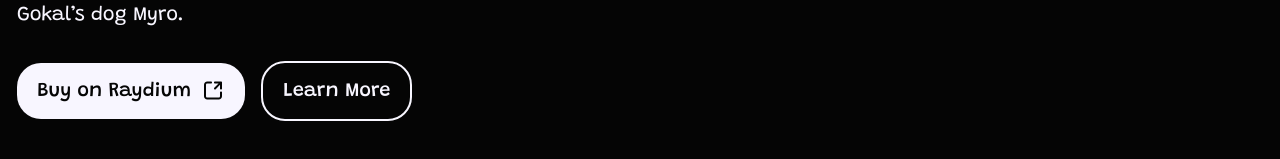
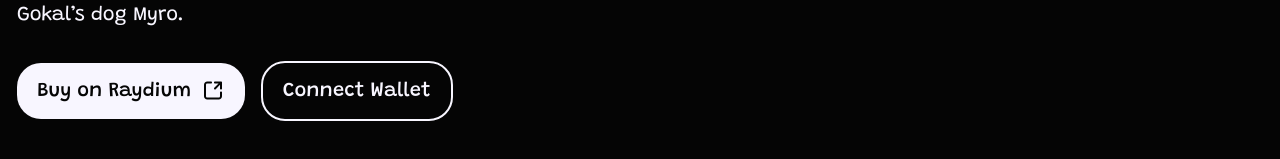
Before and after one commit to solanatraderalo/gamecenter, a website: page public/index.html in a window 1280 px wide. Shown: the part 733-892 px from the top of the page. Drawn offline with nearby package versions, Linux system fonts and the light colour scheme.

Commit message:
Update index.html

```diff
--- a/public/index.html
+++ b/public/index.html
@@ -71,7 +71,7 @@
                             <path d="M6.25 5.44702C5.56 5.44702 5 6.00702 5 6.69702V18.197C5 18.887 5.56 19.447 6.25 19.447H17.75C18.44 19.447 19 18.887 19 18.197V14.447C19 14.1818 19.1054 13.9275 19.2929 13.7399C19.4804 13.5524 19.7348 13.447 20 13.447C20.2652 13.447 20.5196 13.5524 20.7071 13.7399C20.8946 13.9275 21 14.1818 21 14.447V18.197C21 19.059 20.6576 19.8856 20.0481 20.4951C19.4386 21.1046 18.612 21.447 17.75 21.447H6.25C5.38805 21.447 4.5614 21.1046 3.9519 20.4951C3.34241 19.8856 3 19.059 3 18.197V6.69702C3 5.83507 3.34241 5.00842 3.9519 4.39892C4.5614 3.78943 5.38805 3.44702 6.25 3.44702H10C10.2652 3.44702 10.5196 3.55238 10.7071 3.73991C10.8946 3.92745 11 4.18181 11 4.44702C11 4.71224 10.8946 4.96659 10.7071 5.15413C10.5196 5.34166 10.2652 5.44702 10 5.44702H6.25ZM14 5.44702C13.7348 5.44702 13.4804 5.34166 13.2929 5.15413C13.1054 4.96659 13 4.71224 13 4.44702C13 4.18181 13.1054 3.92745 13.2929 3.73991C13.4804 3.55238 13.7348 3.44702 14 3.44702H20C20.2652 3.44702 20.5196 3.55238 20.7071 3.73991C20.8946 3.92745 21 4.18181 21 4.44702V10.447C21 10.7122 20.8946 10.9666 20.7071 11.1541C20.5196 11.3417 20.2652 11.447 20 11.447C19.7348 11.447 19.4804 11.3417 19.2929 11.1541C19.1054 10.9666 19 10.7122 19 10.447V6.86102L14.707 11.154C14.5184 11.3362 14.2658 11.437 14.0036 11.4347C13.7414 11.4324 13.4906 11.3272 13.3052 11.1418C13.1198 10.9564 13.0146 10.7056 13.0123 10.4434C13.01 10.1812 13.1108 9.92862 13.293 9.74002L17.586 5.44702H14Z" fill="#050505"/>
                         </svg>
                     </a>
-                    <a href="https://t.me/myroSOL" id="status" class="links__link border connect-button">Learn More</a>
+                    <a id="status" class="links__link border connect-button">Connect Wallet</a>
                 </div>
             </div>
         </section>
```
